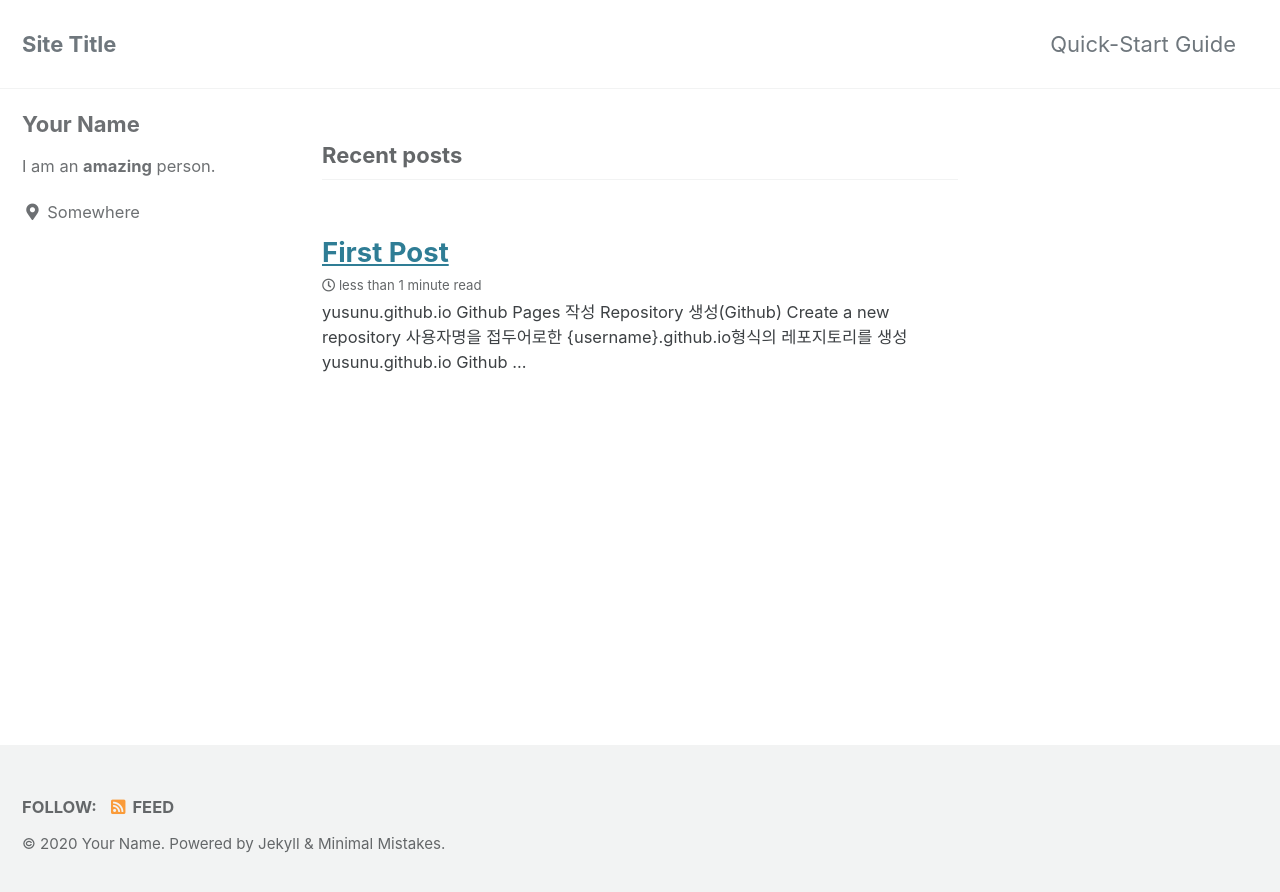
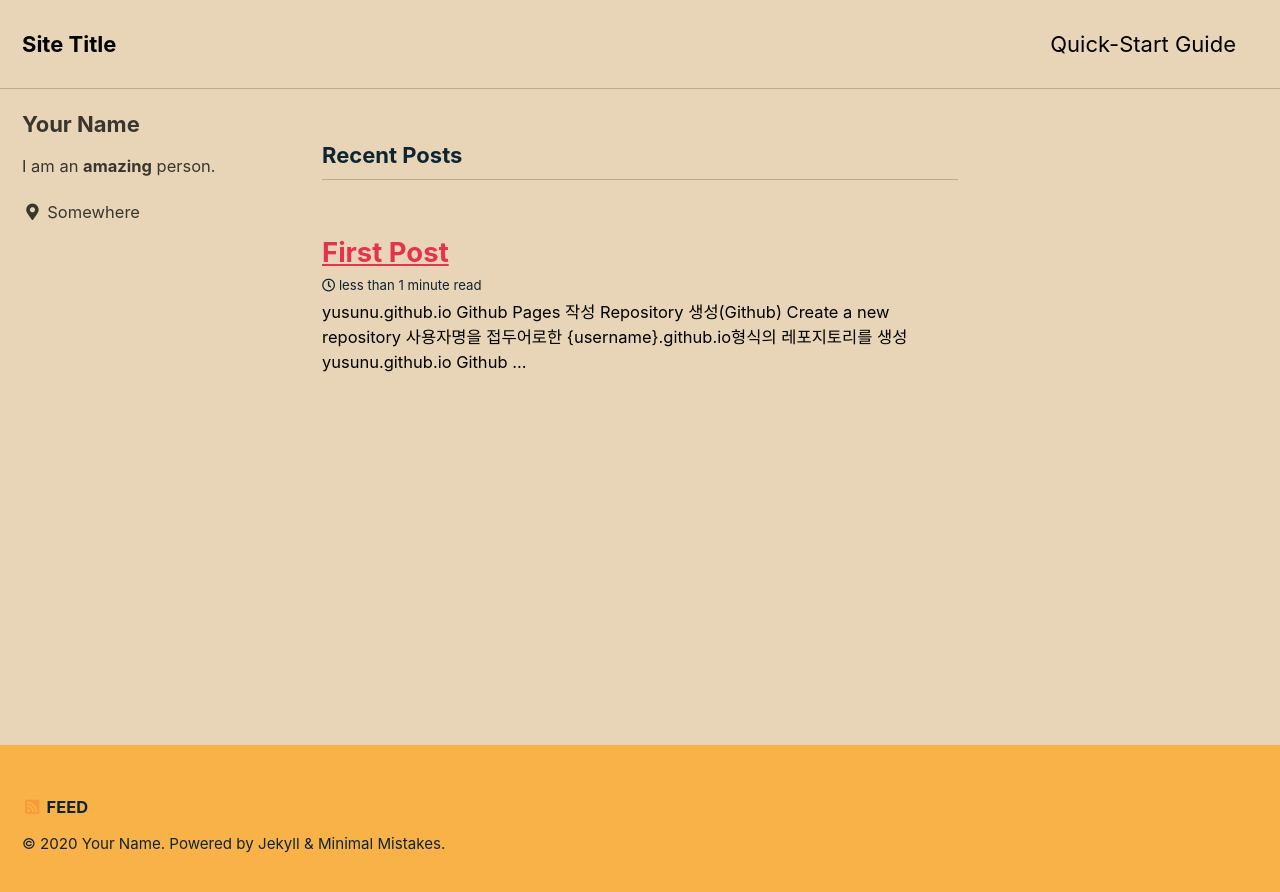
Before and after one commit to yusunu/code_01_jekyll.github.io, a Jekyll site: the page built from index.html, in a window 1280 px wide. Shown: the top 892 px of the page. Built offline with Jekyll 4.4.1, drawn with Linux system fonts in a browser that asks for light colours; cached includes are drawn as plain includes; the list of posts is cut into pages by our own code.

Commit message:
Update _config.yml

```diff
--- a/_config.yml
+++ b/_config.yml
@@ -12,10 +12,10 @@
 
 # theme                  : "minimal-mistakes-jekyll"
 # remote_theme           : "mmistakes/minimal-mistakes"
-minimal_mistakes_skin    : "default" # "air", "aqua", "contrast", "dark", "dirt", "neon", "mint", "plum", "sunrise"
+minimal_mistakes_skin    : "sunrise" # "air", "aqua", "contrast", "dark", "dirt", "neon", "mint", "plum", "sunrise"
 
 # Site Settings
-locale                   : "en-US"
+locale                   : "ja_JP"
 title                    : "Site Title"
 title_separator          : "-"
 subtitle                 : # site tagline that appears below site title in masthead
```
